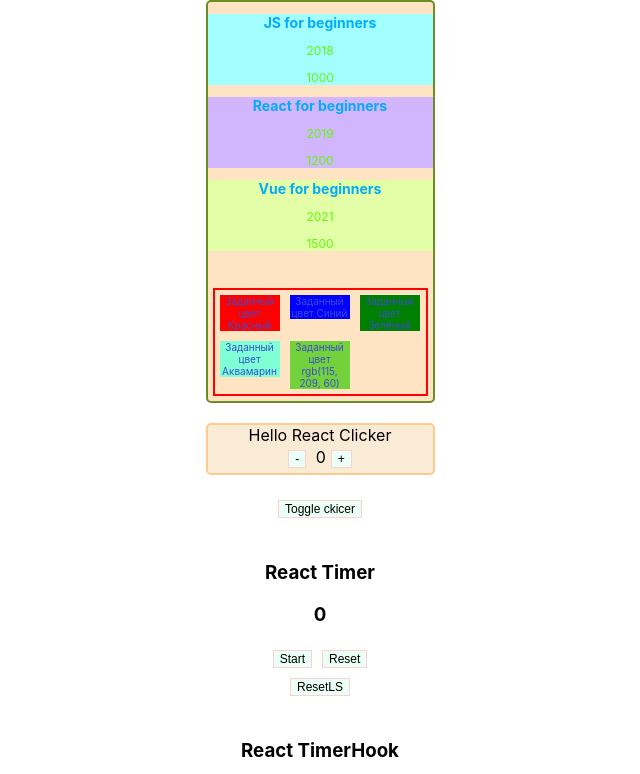
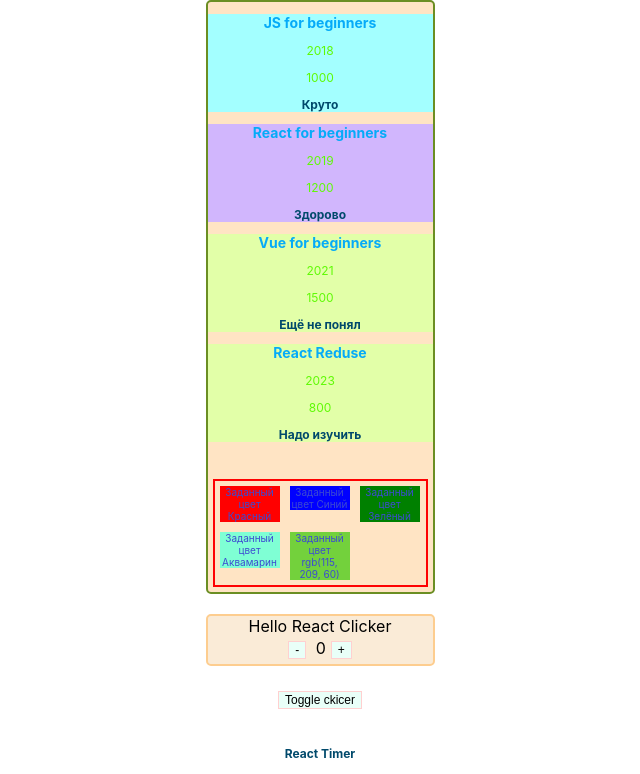
Before and after one commit to ENNA-Egor/less_1, a React (Create React App) app: page / in a window 1280 px wide. Shown: the top 774 px of the page, without its empty margins (320-960 px from the left). Built offline with nearby package versions, Linux system fonts and the light colour scheme.

Commit message:
Зазбираюсь с пропсами

```diff
--- a/src/App.css
+++ b/src/App.css
@@ -40,6 +40,10 @@
 h2{
   color: rgb(5, 171, 248);
   font-size: 14px;
+}
+h3{
+  color: rgb(0, 73, 107);
+  font-size: 12px;
 }
 
 p{
--- a/src/App.jsx
+++ b/src/App.jsx
@@ -20,13 +20,16 @@ function App() {
 
       <div className='book'>
         <div className='one'>
-          <Book name="JS for beginners" year="2018" price="1000"/>
+          <Book name="JS for beginners" year="2018" price="1000" rezume ="Круто"/>
         </div>
         <div className='two'>
-          <Book name="React for beginners" year="2019" price="1200" />
+          <Book name="React for beginners" year="2019" price="1200" rezume ="Здорово" />
         </div>
         <div className='tree'>
-          <Book name="Vue for beginners" year="2021" price="1500" />
+          <Book name="Vue for beginners" year="2021" price="1500" rezume ="Ещё не понял"/>
+        </div>
+        <div className='tree'>
+          <Book name="React Reduse" year="2023" price="800" rezume ="Надо изучить"/>
         </div>
         <br />
         <div className = 'color'>
--- a/src/module/Book.jsx
+++ b/src/module/Book.jsx
@@ -1,11 +1,13 @@
 import React from "react";
 
 const Book = (props) => {
+  console.log (props);
     return(
       <div>
       <h2>{props.name}</h2>
       <p>{props.year}</p>
       <p>{props.price}</p>
+      <h3>{props.rezume}</h3>
       </div>
     );
   };
```
